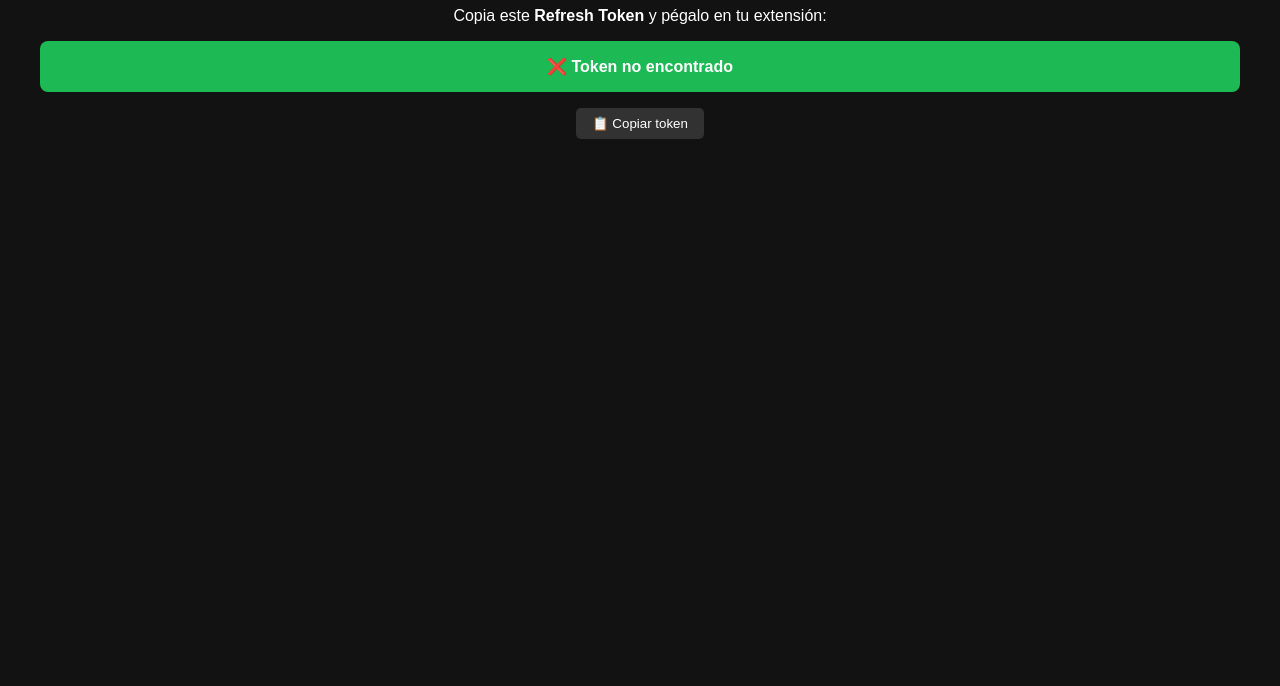
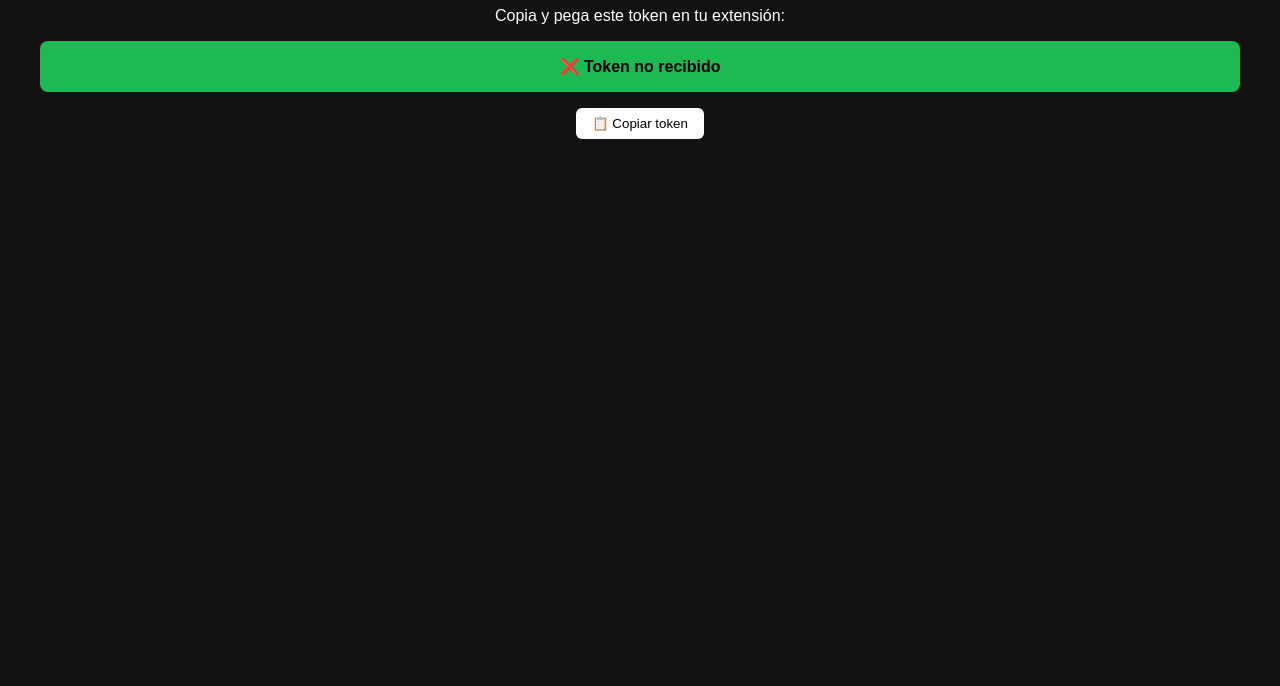
Before and after one commit to dogosamej/digo, a website: page spotify-success.html in a window 1280 px wide. Shown: the part 114-800 px from the top of the page. Drawn offline with Linux system fonts and the light colour scheme.

Commit message:
Update spotify-success.html

```diff
--- a/spotify-success.html
+++ b/spotify-success.html
@@ -2,52 +2,49 @@
 <!DOCTYPE html>
 <html lang="es">
 <head>
-  <meta charset="UTF-8" />
-  <title>✅ Spotify Vinculado</title>
-  <meta name="viewport" content="width=device-width, initial-scale=1.0" />
+  <meta charset="UTF-8">
+  <title>Spotify Vinculado</title>
   <style>
     body {
       background-color: #121212;
       color: white;
       font-family: sans-serif;
+      text-align: center;
       padding: 2rem;
-      text-align: center;
     }
     .token {
-      background: #1DB954;
+      background-color: #1DB954;
+      color: black;
+      font-weight: bold;
       padding: 1rem;
+      margin-top: 1rem;
       border-radius: 8px;
-      word-break: break-all;
-      font-weight: bold;
-      margin-top: 1rem;
+      word-break: break-word;
     }
     button {
       margin-top: 1rem;
       padding: 0.5rem 1rem;
-      background-color: #ffffff22;
+      background: #fff;
       border: none;
-      border-radius: 5px;
-      color: white;
+      border-radius: 6px;
       cursor: pointer;
-    }
-    button:hover {
-      background-color: #ffffff44;
     }
   </style>
 </head>
 <body>
-  <h1>✅ Spotify vinculado correctamente</h1>
-  <p>Copia este <strong>Refresh Token</strong> y pégalo en tu extensión:</p>
-  <div id="token" class="token">Cargando...</div>
+  <h1>✅ Spotify vinculado</h1>
+  <p>Copia y pega este token en tu extensión:</p>
+  <div class="token" id="refreshToken">Cargando...</div>
   <button onclick="copiar()">📋 Copiar token</button>
   <script>
-    const params = new URLSearchParams(window.location.search);
+    const params = new URLSearchParams(location.search);
     const token = params.get("refresh_token");
-    document.getElementById("token").textContent = token || "❌ Token no encontrado";
+    const div = document.getElementById("refreshToken");
+    div.textContent = token || "❌ Token no recibido";
 
     function copiar() {
       navigator.clipboard.writeText(token);
-      alert("Token copiado al portapapeles");
+      alert("✅ Token copiado");
     }
   </script>
 </body>
```
